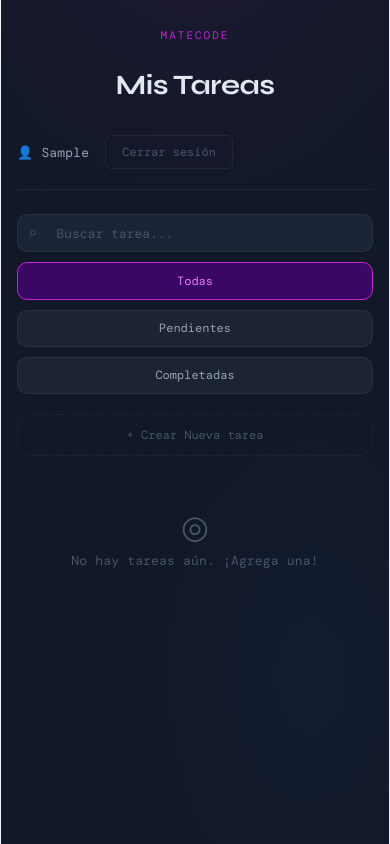
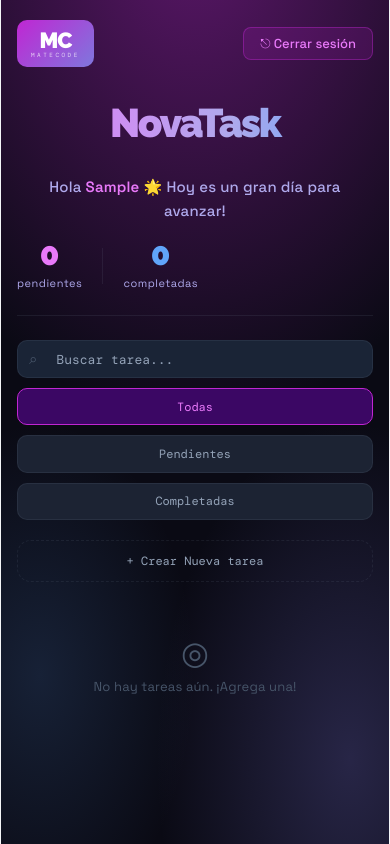
Before and after one commit to Katy-T20/ProyectoM4_KatyTejada, a React (Vite) app: page /register in a window 390 px wide. Both pictures are taken after typing "Sample", "name@example.com", "Sample123" into the empty fields and a click on the button "Crear cuenta". Built offline with nearby package versions, Linux system fonts and the light colour scheme.

Commit message:
Feat: Agrego descripcion al taskcard y cambios de estilo para mobile-first

```diff
--- a/src/App.css
+++ b/src/App.css
@@ -1,6 +1,6 @@
-@import url('https://fonts.googleapis.com/css2?family=DM+Mono:wght@400;500&family=Syne:wght@500;600;700&display=swap');
+@import url('https://fonts.googleapis.com/css2?family=Raleway:wght@700;800;900&family=Space+Grotesk:wght@400;500;600&family=DM+Mono:wght@400;500&display=swap');
 
-/* Variables */
+/* ─── Variables ───────────────────────────────────────────── */
 :root {
   --bg-base: #111827;
   --bg-surface: #1C2333;
@@ -43,11 +43,12 @@
   --radius-md: 10px;
   --radius-lg: 14px;
 
-  --font-display: 'Syne', sans-serif;
+  --font-display: 'Raleway', sans-serif;
+  --font-body: 'Space Grotesk', sans-serif;
   --font-mono: 'DM Mono', monospace;
 }
 
-/* Reset */
+/* ─── Reset ───────────────────────────────────────────────── */
 *,
 *::before,
 *::after {
@@ -56,14 +57,15 @@
   padding: 0;
 }
 
-/* Layout principal */
+/* ─── Layout principal ────────────────────────────────────── */
 .tm-app {
   min-height: 100vh;
-  background-color: var(--bg-base);
+  background-color: #0a0a14;
   background-image:
-    radial-gradient(ellipse 80% 50% at 50% -20%, rgba(192, 38, 211, 0.08), transparent),
-    radial-gradient(ellipse 40% 30% at 80% 80%, rgba(59, 130, 246, 0.05), transparent);
-  font-family: var(--font-mono);
+    radial-gradient(ellipse 90% 60% at 50% -10%, rgba(192, 38, 211, 0.45), transparent),
+    radial-gradient(ellipse 50% 40% at 90% 90%, rgba(127, 119, 221, 0.25), transparent),
+    radial-gradient(ellipse 40% 30% at 10% 80%, rgba(96, 165, 250, 0.15), transparent);
+  font-family: var(--font-body);
   color: var(--text-primary);
   padding: 0 0 4rem;
 }
@@ -81,12 +83,69 @@
   }
 }
 
-/* Header */
+/* ─── Navbar superior ─────────────────────────────────────── */
+.tm-navbar {
+  display: flex;
+  align-items: center;
+  justify-content: space-between;
+  padding: 1.25rem 0 1rem;
+}
+
+/* ─── Logo ────────────────────────────────────────────────── */
+.tm-logo {
+  background: linear-gradient(135deg, #C026D3, #7F77DD);
+  border-radius: 10px;
+  padding: 0.5rem 0.875rem;
+  display: flex;
+  flex-direction: column;
+  align-items: center;
+  gap: 0;
+  cursor: default;
+}
+
+.tm-logo-mc {
+  font-family: var(--font-display);
+  font-weight: 900;
+  font-size: 22px;
+  color: white;
+  letter-spacing: -1px;
+  line-height: 1.1;
+}
+
+.tm-logo-word {
+  font-family: var(--font-mono);
+  font-size: 6px;
+  letter-spacing: 2.5px;
+  text-transform: uppercase;
+  color: rgba(255, 255, 255, 0.75);
+  line-height: 1.2;
+}
+
+/* ─── Botón logout ────────────────────────────────────────── */
+.tm-logout-btn {
+  background: rgba(192, 38, 211, 0.15);
+  border: 1px solid rgba(192, 38, 211, 0.4);
+  border-radius: 8px;
+  padding: 0.45rem 1rem;
+  font-family: var(--font-body);
+  font-size: 13px;
+  font-weight: 500;
+  color: #E879F9;
+  cursor: pointer;
+  transition: all 0.15s;
+}
+
+.tm-logout-btn:hover {
+  background: rgba(192, 38, 211, 0.25);
+  border-color: rgba(192, 38, 211, 0.6);
+}
+
+/* ─── Header — título + saludo + stats ────────────────────── */
 .tm-header {
-  padding: 1.5rem 0 1.25rem;
   display: flex;
   flex-direction: column;
   gap: 1rem;
+  padding-bottom: 1.25rem;
   border-bottom: 1px solid var(--border);
   margin-bottom: 1.5rem;
 }
@@ -96,8 +155,7 @@
     flex-direction: row;
     align-items: flex-end;
     justify-content: space-between;
-    padding: 2.5rem 0 2rem;
-    margin-bottom: 2rem;
+    gap: 1rem;
   }
 }
 
@@ -107,72 +165,76 @@
   gap: 4px;
 }
 
-.tm-header-eyebrow {
-  font-family: var(--font-mono);
-  font-size: 11px;
-  letter-spacing: 2px;
-  text-transform: uppercase;
-  color: var(--accent);
-}
-
 .tm-header-title {
   font-family: var(--font-display);
-  font-size: 1.75rem;
-  font-weight: 700;
-  color: var(--text-primary);
+  font-size: 2.5rem;
+  font-weight: 900;
+  background: linear-gradient(90deg, #E879F9 0%, #AFA9EC 60%, #60A5FA 100%);
+  -webkit-background-clip: text;
+  -webkit-text-fill-color: transparent;
+  background-clip: text;
+  letter-spacing: -2px;
   line-height: 1;
-  letter-spacing: -0.5px;
 }
 
 @media (min-width: 600px) {
   .tm-header-title {
-    font-size: 2rem;
+    font-size: 3rem;
   }
 }
 
-.tm-header-stats-wrapper {
+.tm-greeting {
+  font-family: var(--font-body);
+  font-size: 15px;
+  font-weight: 500;
+  color: #AFA9EC;
+  margin-top: 4px;
+}
+
+.tm-greeting-name {
+  color: #E879F9;
+  font-weight: 600;
+}
+
+/* ─── Stats ───────────────────────────────────────────────── */
+.tm-header-stats {
   display: flex;
   align-items: center;
-  gap: 1rem;
-}
-
-.tm-header-user {
-  font-size: 13px;
-  color: var(--text-secondary);
-}
-
-.tm-header-stats {
-  display: flex;
-  gap: 1.5rem;
-  align-items: center;
+  gap: 1.25rem;
+  flex-shrink: 0;
 }
 
 .tm-stat-item {
-  text-align: right;
+  display: flex;
+  flex-direction: column;
+  align-items: center;
+  gap: 2px;
 }
 
 .tm-stat-num {
   font-family: var(--font-display);
-  font-size: 1.5rem;
-  font-weight: 700;
-  color: var(--text-primary);
+  font-size: 2rem;
+  font-weight: 900;
   line-height: 1;
 }
 
+.tm-stat-num.pending   { color: #E879F9; }
+.tm-stat-num.completed { color: #60A5FA; }
+
 .tm-stat-label {
+  font-family: var(--font-body);
   font-size: 11px;
-  color: var(--text-muted);
+  color: #AFA9EC;
   letter-spacing: 0.5px;
-  margin-top: 2px;
 }
 
 .tm-stat-divider {
   width: 1px;
-  height: 32px;
+  height: 36px;
   background: var(--border);
 }
 
-/* Toolbar */
+/* ─── Toolbar ─────────────────────────────────────────────── */
 .tm-toolbar {
   display: flex;
   flex-direction: column;
@@ -223,7 +285,7 @@
 }
 
 .tm-search-input::placeholder {
-  color: var(--text-muted);
+  color: var(--text-secondary);
 }
 
 .tm-search-input:focus {
@@ -261,7 +323,7 @@
   color: var(--accent-text);
 }
 
-/* Formulario nueva tarea */
+/* ─── Formulario nueva tarea ──────────────────────────────── */
 .tm-add-form {
   background: var(--bg-surface);
   border: 1px solid var(--border);
@@ -305,10 +367,18 @@
   color: var(--text-primary);
   outline: none;
   transition: border-color 0.15s;
+  width: 100%;
 }
 
 .tm-add-input::placeholder { color: var(--text-muted); }
 .tm-add-input:focus { border-color: var(--accent); }
+
+.tm-add-textarea {
+  resize: vertical;
+  min-height: 60px;
+  font-family: var(--font-mono);
+  line-height: 1.5;
+}
 
 .tm-add-select {
   background: var(--bg-input);
@@ -330,7 +400,7 @@
   justify-content: flex-end;
 }
 
-/* Botones */
+/* ─── Botones ─────────────────────────────────────────────── */
 .tm-btn-primary {
   background: var(--accent);
   color: white;
@@ -371,7 +441,7 @@
   font-size: 13px;
 }
 
-/* Botón agregar */
+/* ─── Botón agregar ───────────────────────────────────────── */
 .tm-add-trigger {
   width: 100%;
   background: transparent;
@@ -380,7 +450,7 @@
   padding: 0.75rem;
   font-family: var(--font-mono);
   font-size: 12px;
-  color: var(--text-muted);
+  color: var(--text-secondary);
   cursor: pointer;
   display: flex;
   align-items: center;
@@ -401,41 +471,34 @@
   color: var(--accent-text);
 }
 
-/* Sección label */
+/* ─── Sección label ───────────────────────────────────────── */
 .tm-section-label {
   font-size: 10px;
   letter-spacing: 2px;
   text-transform: uppercase;
-  color: var(--text-muted);
+  color: #AFA9EC;
   padding: 0.75rem 0 0.4rem;
-  font-family: var(--font-display);
+  font-family: var(--font-body);
 }
 
-/* Lista */
+/* ─── Lista ───────────────────────────────────────────────── */
 .tm-task-list {
   display: flex;
   flex-direction: column;
-  gap: 6px;
+  gap: 8px;
 }
 
-/* Tarjeta de tarea */
+/* ─── Tarjeta de tarea ────────────────────────────────────── */
 .tm-task-card {
-  background: var(--bg-card);
-  border: 1px solid var(--border);
+  background: rgba(28, 35, 51, 0.75);
+  border: 1px solid rgba(148, 163, 184, 0.12);
   border-radius: var(--radius-md);
-  padding: 0.75rem;
+  padding: 0.875rem 1rem;
   display: flex;
-  align-items: center;
-  gap: 10px;
+  gap: 12px;
+  backdrop-filter: blur(12px);
   transition: border-color 0.15s, background 0.15s;
   animation: tm-fade-in 0.2s ease;
-}
-
-@media (min-width: 600px) {
-  .tm-task-card {
-    padding: 0.9rem 1rem;
-    gap: 12px;
-  }
 }
 
 @keyframes tm-fade-in {
@@ -444,21 +507,19 @@
 }
 
 .tm-task-card:hover {
-  border-color: var(--border-hover);
-  background: var(--bg-card-active);
+  border-color: rgba(148, 163, 184, 0.2);
+  background: rgba(36, 48, 68, 0.85);
 }
 
-/* Prioridad — borde izquierdo */
 .tm-task-card.priority-high   { border-left: 3px solid var(--accent); }
 .tm-task-card.priority-medium { border-left: 3px solid var(--violet); }
 .tm-task-card.priority-low    { border-left: 3px solid var(--blue-dark); }
+.tm-task-card.completed       { opacity: 0.5; }
 
-.tm-task-card.completed { opacity: 0.5; }
-
-/* Checkbox */
+/* ─── Checkbox ────────────────────────────────────────────── */
 .tm-checkbox {
-  width: 18px;
-  height: 18px;
+  width: 20px;
+  height: 20px;
   border-radius: 50%;
   border: 1.5px solid var(--text-muted);
   flex-shrink: 0;
@@ -469,6 +530,7 @@
   transition: all 0.15s;
   font-size: 10px;
   color: transparent;
+  margin-top: 3px;
 }
 
 .tm-checkbox:hover {
@@ -482,25 +544,32 @@
   color: var(--green-text);
 }
 
-/* Contenido tarea */
-.tm-task-content {
+/* ─── Cuerpo de la tarea ──────────────────────────────────── */
+.tm-task-body {
   flex: 1;
   min-width: 0;
+  display: flex;
+  flex-direction: column;
+  gap: 6px;
+}
+
+/* ─── Línea 1 — badge + título + acciones ─────────────────── */
+.tm-task-top {
+  display: flex;
+  align-items: center;
+  gap: 8px;
 }
 
 .tm-task-title {
-  font-size: 12px;
+  flex: 1;
+  font-family: var(--font-body);
+  font-size: 14px;
+  font-weight: 600;
   color: var(--text-primary);
-  font-weight: 500;
-  white-space: nowrap;
+  min-width: 0;
   overflow: hidden;
   text-overflow: ellipsis;
-}
-
-@media (min-width: 600px) {
-  .tm-task-title {
-    font-size: 13px;
-  }
+  white-space: nowrap;
 }
 
 .tm-task-title.done {
@@ -508,38 +577,58 @@
   color: var(--text-muted);
 }
 
-.tm-task-meta {
+.tm-task-actions {
+  display: flex;
+  gap: 4px;
+  flex-shrink: 0;
+}
+
+/* ─── Línea 2 — descripción ───────────────────────────────── */
+.tm-task-description {
+  font-family: var(--font-body);
+  font-size: 12px;
+  color: var(--text-secondary);
+  line-height: 1.5;
+}
+
+.tm-task-description.done {
+  color: var(--text-muted);
+}
+
+/* ─── Línea 3 — fecha + tag ───────────────────────────────── */
+.tm-task-bottom {
   display: flex;
   align-items: center;
   gap: 8px;
-  margin-top: 4px;
-  flex-wrap: wrap;
 }
 
 .tm-task-date {
-  font-size: 11px;
-  color: var(--text-muted);
+  font-family: var(--font-mono);
+  font-size: 10px;
+  color: #60A5FA;
 }
 
 .tm-task-date.overdue { color: var(--red-text); }
 
-/* Etiquetas */
+/* ─── Etiquetas ───────────────────────────────────────────── */
 .tm-tag {
   font-size: 10px;
   padding: 2px 8px;
   border-radius: 4px;
   font-weight: 500;
   letter-spacing: 0.3px;
+  margin-left: auto;
 }
 
 .tm-tag.tag-work     { background: var(--red-dim);   color: var(--red-text); }
 .tm-tag.tag-personal { background: var(--green-dim); color: var(--green-text); }
 
-/* Badge prioridad */
+/* ─── Badge prioridad ─────────────────────────────────────── */
 .tm-priority-badge {
-  font-size: 10px;
-  padding: 3px 9px;
-  border-radius: 4px;
+  font-size: 11px;
+  font-weight: 700;
+  padding: 3px 10px;
+  border-radius: 5px;
   white-space: nowrap;
   letter-spacing: 0.3px;
   flex-shrink: 0;
@@ -549,7 +638,7 @@
 .tm-priority-badge.badge-medium { background: var(--violet-dim);    color: var(--violet-text); }
 .tm-priority-badge.badge-low    { background: var(--blue-dark-dim); color: var(--blue-dark-text); }
 
-/* Botones editar y eliminar — siempre visibles */
+/* ─── Botones editar y eliminar ───────────────────────────── */
 .tm-edit-btn,
 .tm-delete-btn {
   background: transparent;
@@ -570,7 +659,7 @@
 .tm-edit-btn:hover   { color: var(--accent-text); }
 .tm-delete-btn:hover { color: var(--red-text); }
 
-/* Formulario edición inline */
+/* ─── Formulario edición inline ───────────────────────────── */
 .tm-edit-form {
   background: var(--bg-surface);
   border: 1px solid var(--accent);
@@ -582,17 +671,18 @@
   animation: tm-slide-down 0.15s ease;
 }
 
-/* Auth card */
+/* ─── Auth card ───────────────────────────────────────────── */
 .tm-auth-card {
   max-width: 420px;
   margin: 3rem auto 0;
-  background: var(--bg-surface);
+  background: rgba(28, 35, 51, 0.8);
   border: 1px solid var(--border);
   border-radius: var(--radius-lg);
   padding: 2rem 1.5rem;
   display: flex;
   flex-direction: column;
   gap: 1.5rem;
+  backdrop-filter: blur(16px);
 }
 
 @media (min-width: 600px) {
@@ -600,6 +690,18 @@
     padding: 2rem;
     margin: 4rem auto 0;
   }
+}
+
+.tm-auth-title {
+  font-family: var(--font-display);
+  font-size: 1.5rem;
+  font-weight: 800;
+  background: linear-gradient(90deg, #E879F9, #AFA9EC);
+  -webkit-background-clip: text;
+  -webkit-text-fill-color: transparent;
+  background-clip: text;
+  text-align: center;
+  letter-spacing: -0.5px;
 }
 
 .tm-auth-form {
@@ -631,7 +733,7 @@
 
 .tm-auth-footer {
   font-size: 12px;
-  color: var(--text-muted);
+  color: var(--text-secondary);
   text-align: center;
 }
 
@@ -644,7 +746,7 @@
   text-decoration: underline;
 }
 
-/* Estado vacío */
+/* ─── Estado vacío ────────────────────────────────────────── */
 .tm-empty-state {
   text-align: center;
   padding: 2.5rem 0;
--- a/src/components/layout/Navbar.tsx
+++ b/src/components/layout/Navbar.tsx
@@ -1,20 +1,48 @@
 import { useAuth } from '../../hooks/useAuth'
 
-export function Navbar() {
+interface NavbarProps {
+  pendingCount: number
+  completedCount: number
+}
+
+export function Navbar({ pendingCount, completedCount }: NavbarProps) {
   const { user, logout } = useAuth()
 
   return (
-    <header className="tm-header">
-      <div className="tm-header-left">
-        <span className="tm-header-eyebrow">MateCode</span>
-        <h1 className="tm-header-title">Mis Tareas</h1>
-      </div>
-      <div className="tm-header-stats-wrapper">
-        <span className="tm-header-user">👤 {user?.name}</span>
-        <button className="tm-btn-secondary" onClick={logout}>
-          Cerrar sesión
+    <>
+      {/* ─── Barra superior — logo + logout ─── */}
+      <nav className="tm-navbar">
+        <div className="tm-logo">
+          <span className="tm-logo-mc">MC</span>
+          <span className="tm-logo-word">MateCode</span>
+        </div>
+        <button className="tm-logout-btn" onClick={logout}>
+          ⎋ Cerrar sesión
         </button>
-      </div>
-    </header>
+      </nav>
+
+      {/* Header — título + saludo + stats*/}
+      <header className="tm-header">
+        <div className="tm-header-left">
+          <h1 className="tm-header-title">NovaTask</h1>
+          <div className="tm-greeting">
+            <div className="tm-greeting">
+              Hola <span className="tm-greeting-name">{user?.name}</span> 🌟 Hoy es un gran día para avanzar!
+            </div>
+          </div>
+        </div>
+        <div className="tm-header-stats">
+          <div className="tm-stat-item">
+            <div className="tm-stat-num pending">{pendingCount}</div>
+            <div className="tm-stat-label">pendientes</div>
+          </div>
+          <div className="tm-stat-divider" />
+          <div className="tm-stat-item">
+            <div className="tm-stat-num completed">{completedCount}</div>
+            <div className="tm-stat-label">completadas</div>
+          </div>
+        </div>
+      </header>
+    </>
   )
 }
--- a/src/pages/LoginPage.tsx
+++ b/src/pages/LoginPage.tsx
@@ -1,4 +1,5 @@
-import { useState, type FormEvent } from 'react'
+import { useState } from 'react'
+import type { FormEvent } from 'react'
 import { Link, useNavigate } from 'react-router-dom'
 import { useAuth } from '../hooks/useAuth'
 
@@ -31,7 +32,7 @@ export default function LoginPage() {
 
           <div className="tm-header-left">
             <span className="tm-header-eyebrow">MateCode</span>
-            <h1 className="tm-header-title">Iniciar sesión</h1>
+            <h1 className="tm-auth-title">Iniciar sesión</h1>
           </div>
 
           <form className="tm-auth-form" onSubmit={handleSubmit}>
--- a/src/pages/TaskPage.tsx
+++ b/src/pages/TaskPage.tsx
@@ -13,6 +13,8 @@ export default function TaskPage() {
   setFilter,
   search,
   setSearch,
+  pendingCount,
+  completedCount,
   addTask,
   toggleTask,
   deleteTask,
@@ -25,7 +27,7 @@ export default function TaskPage() {
     <div className="tm-app">
       <div className="tm-container">
 
-        <Navbar />
+        <Navbar pendingCount={pendingCount} completedCount={completedCount} />
 
         {/* Toolbar */}
         <div className="tm-toolbar">
--- a/src/services/taskService.ts
+++ b/src/services/taskService.ts
@@ -23,6 +23,7 @@ export const taskService = {
 
   create(userId: string, data: {
     title: string
+    description?: string
     priority: Priority
     tag: Tag
     dueDate: string
--- a/src/types/index.ts
+++ b/src/types/index.ts
@@ -6,6 +6,7 @@ export type Filter = 'all' | 'pending' | 'completed'
 export interface Task {
   id: string
   title: string
+  description?: string
   priority: Priority
   tag: Tag
   dueDate: string
```
Also changed, not shown: src/components/tasks/TaskCard.tsx (+50 -20 lines), src/components/tasks/TaskForm.tsx (+18 -1 lines). Lines whose indentation alone changed are shown as unchanged.
